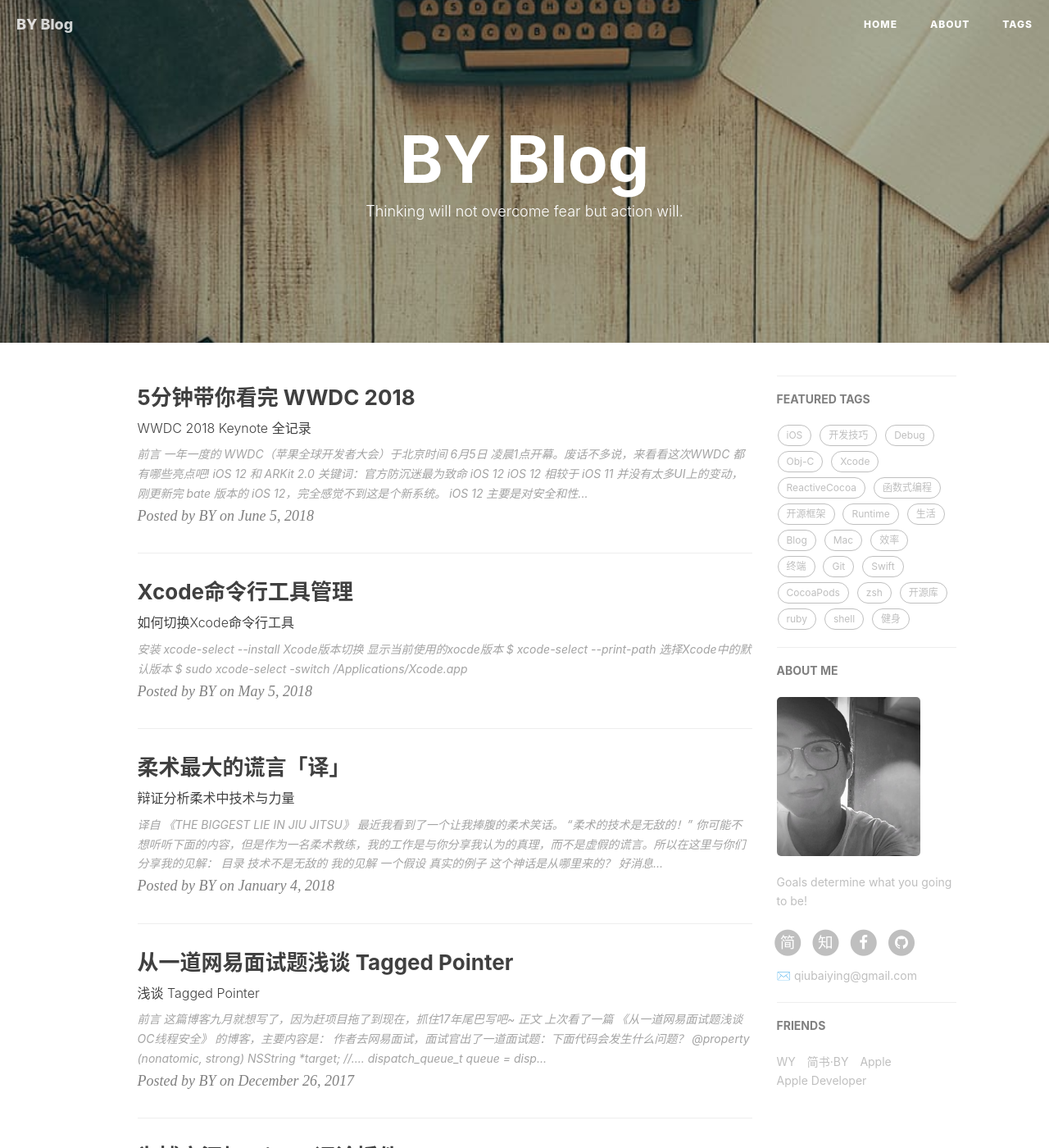
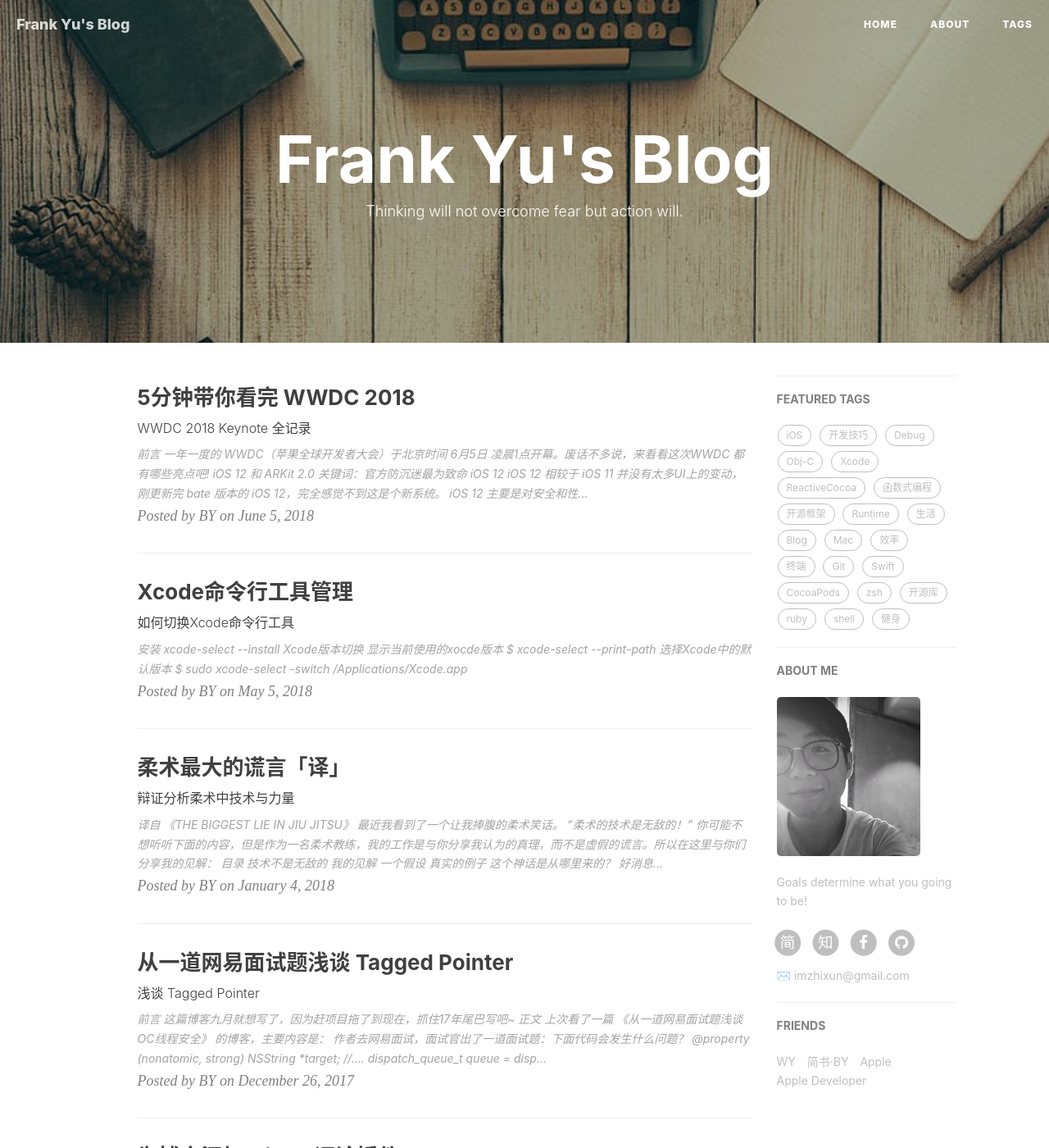
Before and after one commit to szfrank/szfrank.github.io, a Jekyll site: the page built from index.html, in a window 1280 px wide and 1400 px high. Shown: the whole window at 82% size. Built offline with Jekyll 4.4.1, drawn with Linux system fonts in a browser that asks for light colours; nearby versions of some CDN libraries; the list of posts is cut into pages by our own code; comment, search, counter and statistics services are not loaded; some of the changed text lies outside the part shown.

Commit message:
* update first config

```diff
--- a/_config.yml
+++ b/_config.yml
@@ -1,13 +1,13 @@
 # Site settings
-title: BY Blog
-SEOTitle: 柏荧的博客 | BY Blog
+title: Frank Yu's Blog
+SEOTitle: 法兰克的博客 | Frank Yu's Blog
 header-img: img/post-bg-desk.jpg
-email: qiubaiying@gmail.com
+email: imzhixun@gmail.com
 description: "Every failure is leading towards success."
-keyword: "BY, BY Blog, 柏荧的博客, qiubaiying, 邱柏荧, iOS, Apple, iPhone"
-url: "http://qiubaiying.github.io"          # your host, for absolute URL
+keyword: "BY, Frank Yu's Blog, 法兰克的博客, Yuzhixun, iOS, Apple, iPhone"
+url: "http://ifrankyu.github.io"          # your host, for absolute URL
 baseurl: ""      # for example, '/blog' if your blog hosted on 'host/blog'
-github_repo: "https://github.com/qiubaiying/qiubaiying.github.io.git" # you code repository
+github_repo: "https://github.com/ifrankyu/ifrankyu.github.io.git" # you code repository
 
 # Sidebar settings
 sidebar: true                           # whether or not using Sidebar.
@@ -18,12 +18,12 @@ sidebar-avatar: /img/about-BY-gentle.jpg      # use absolute URL, seeing it's us
 
 # SNS settings
 RSS: false
-# weibo_username:     qiubaiying
-zhihu_username:     qiubaiying
-github_username:    qiubaiying
-facebook_username:  baiying.qiu.7
+# weibo_username:     Yuzhixun
+zhihu_username:     yuzhixun
+github_username:    ifrankyu
+facebook_username:  ifrankyu
 jianshu_username:   e71990ada2fd
-#twitter_username:   qiubaiying
+#twitter_username:   Yuzhixun
 
 
 
@@ -57,16 +57,16 @@ kramdown:
 
 # 评论系统
 # Disqus（https://disqus.com/）
-# disqus_username: qiubaiying
+# disqus_username: Yuzhixun
 
 # Gitalk
 gitalk:
   enable: true    #是否开启Gitalk评论
   clientID: f2c84e7629bb1446c1a4                            #生成的clientID
   clientSecret: ca6d6139d1e1b8c43f8b2e19492ddcac8b322d0d    #生成的clientSecret
-  repo: qiubaiying.github.io    #仓库名称
-  owner: qiubaiying    #github用户名
-  admin: qiubaiying
+  repo: Yuzhixun.github.io    #仓库名称
+  owner: Yuzhixun    #github用户名
+  admin: Yuzhixun
   distractionFreeMode: true #是否启用类似FB的阴影遮罩
 
 
@@ -78,7 +78,7 @@ ba_track_id: b50bf2b12b5338a1845e33832976fd68
 
 # Google Analytics
 ga_track_id: 'UA-90855596-1'            # Format: UA-xxxxxx-xx
-ga_domain: qiubaiying.top               # 默认的是 auto, 这里我是自定义了的域名，你如果没有自己的域名，需要改成auto
+ga_domain: Yuzhixun.top               # 默认的是 auto, 这里我是自定义了的域名，你如果没有自己的域名，需要改成auto
 
 
 
```
